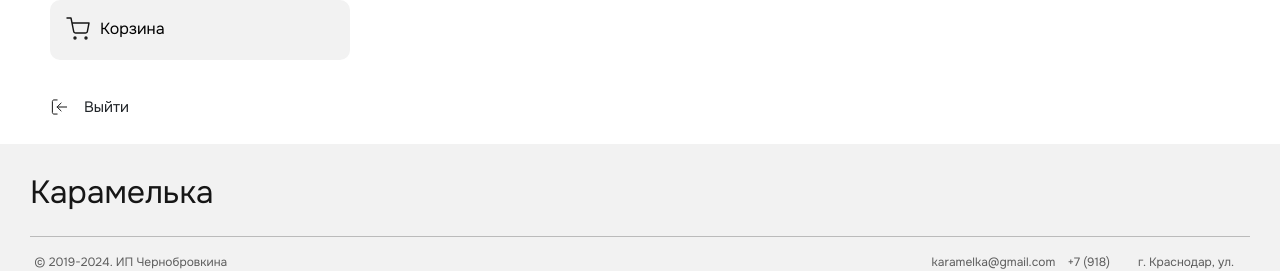
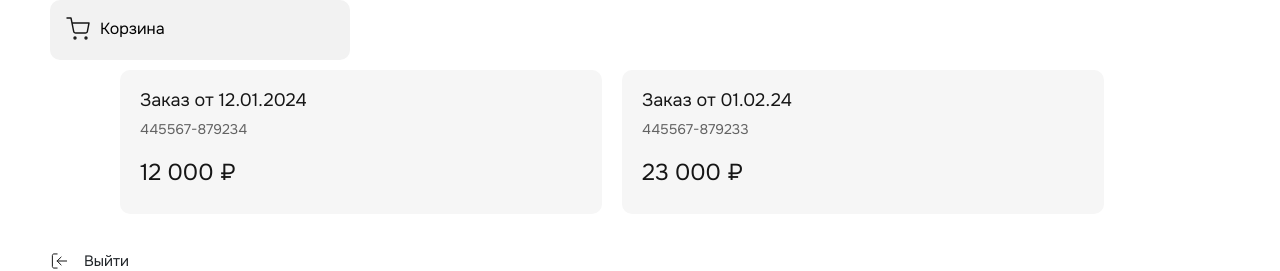
Before and after one commit to AngelinaCher/candy-store, a Vue app in the folder candy_store_client/: page /account in a window 1280 px wide. Shown: the part 416-687 px from the top of the page. Built offline with nearby package versions, Linux system fonts and the light colour scheme.

Commit message:
feat(candy_store_client): добавлен компонент заказов, добавлена страница заказа

```diff
--- a/candy_store_client/src/assets/styles/account-page.scss
+++ b/candy_store_client/src/assets/styles/account-page.scss
@@ -70,7 +70,7 @@
   color: $color-yellow;
 }
 
-.account-page_account__data{
+.account-page_account__data {
   margin-left: 50px;
 }
 
@@ -103,6 +103,50 @@
 }
 
 .account-page_account__btn button {
-width: 236px;
-height: 48px;
+  width: 236px;
+  height: 48px;
 }
+
+.account-page_orders {
+  margin-left: 70px;
+  display: flex;
+}
+
+.account-page_order {
+  color: $color-black;
+  text-decoration: none;
+  margin-right: 20px;
+  border-radius: 10px;
+  width: 482px;
+  height: 144px;
+  background: #f6f6f6;
+  padding: 20px;
+}
+
+.account-page_order:hover {
+  width: 484px;
+  height: 146px;
+  cursor: pointer;
+}
+
+.account-page_order:focus {
+  width: 484px;
+  height: 146px;
+  cursor: pointer;
+}
+
+.account-page_order h1 {
+  font-weight: 400;
+  font-size: 18px;
+}
+
+.account-page_order p {
+  font-weight: 400;
+  font-size: 14px;
+  color: #636363;
+}
+
+.account-page_order span {
+  font-weight: 500;
+  font-size: 23px;
+}
--- a/candy_store_client/src/assets/styles/main.scss
+++ b/candy_store_client/src/assets/styles/main.scss
@@ -8,7 +8,7 @@ body, html {
 }
 
 .main-page, .app-header, .cart-page,
-.account-page {
+.account-page, .order-page {
   margin-top: 50px;
   margin-left: 50px;
   margin-right: 50px;
--- /dev/null
+++ b/candy_store_client/src/components/account-page/Orders.vue
@@ -0,0 +1,25 @@
+<template>
+  <div class="account-page_orders">
+
+    <router-link
+        class="account-page_order"
+        v-for="order in orders"
+        :key="order['number_order']" :to="{ name: 'OrderPage', params: { orderId: order['number_order'] }}"
+    >
+      <h1> Заказ от {{ order["date"] }} </h1>
+      <p> {{ order['number_order'] }} </p>
+      <span> {{ order['amount'] }} ₽ </span>
+    </router-link>
+  </div>
+</template>
+
+<script>
+export default {
+  name: "Orders",
+  props: {
+    orders: {
+      type: Array, Object,
+    }
+  }
+}
+</script>
--- a/candy_store_client/src/router/index.js
+++ b/candy_store_client/src/router/index.js
@@ -12,13 +12,19 @@ const routes = [
     {
         path: "/cart",
         name: "CartPage",
-        component: () => import("../views/CardPage.vue")
+        component: () => import("../views/CardPage.vue"),
     },
     {
         path: "/account",
         name: "AccountPage",
-        component: () => import("../views/AccountPage.vue")
-    }
+        component: () => import("../views/AccountPage.vue"),
+    },
+    {
+        path: "/order/:orderId",
+        name: "OrderPage",
+        component: () => import("../views/OrderPage.vue"),
+        props: true,
+    },
 ]
 
 const router = new VueRouter({
--- a/candy_store_client/src/views/AccountPage.vue
+++ b/candy_store_client/src/views/AccountPage.vue
@@ -19,7 +19,9 @@
         </span>
         </template>
         <b-card-text>
-          <Orders/>
+          <Orders
+            :orders="orderData"
+          />
         </b-card-text>
       </b-tab>
 
@@ -86,7 +88,18 @@ export default {
         "email": "ivanov@mail.ru",
         "password": "test",
       },
-      orderData: {},
+      orderData: [
+        {
+          "date": "12.01.2024",
+          "number_order": "445567-879234",
+          "amount": "12 000",
+        },
+        {
+          "date": "01.02.24",
+          "number_order": "445567-879233",
+          "amount": "23 000",
+        }
+      ],
     }
   },
   methods: {
--- /dev/null
+++ b/candy_store_client/src/views/OrderPage.vue
@@ -0,0 +1,19 @@
+<template>
+  <div class="order-page">
+    <div class="cart-page_header">
+      <h1>Заказ № {{this.orderId}}</h1>
+    </div>
+  </div>
+</template>
+
+<script>
+export default {
+  name: "OrderPage",
+  props: ["orderId"],
+  data() {
+    return {
+      order: {},
+    }
+  },
+}
+</script>
```
